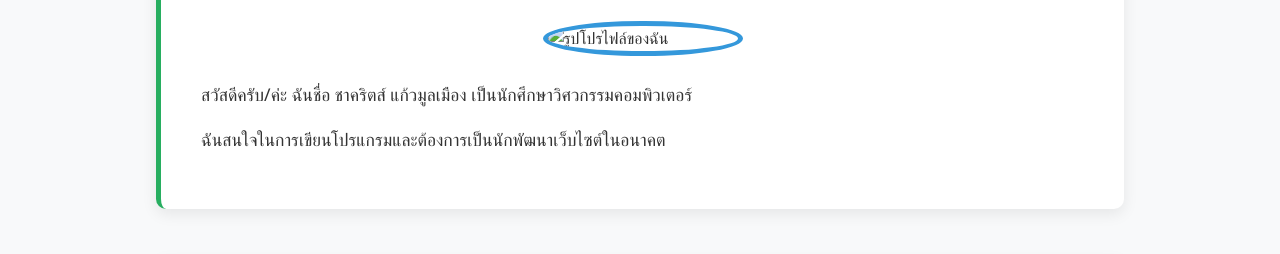
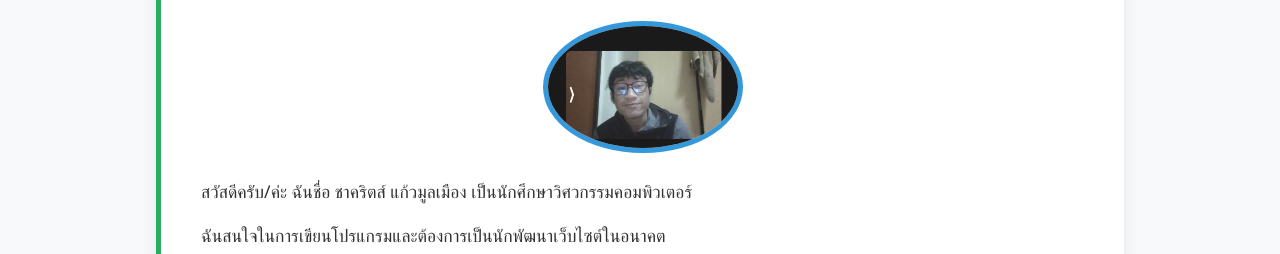
Before and after one commit to Zag5A6167/engce301-2_68, a plain HTML site: page week4/web_port/index.html in a window 1280 px wide. Shown: the part 399-653 px from the top of the page. Drawn offline with Linux system fonts and the light colour scheme.

Commit message:
add image

```diff
--- a/week4/web_port/index.html
+++ b/week4/web_port/index.html
@@ -20,7 +20,7 @@
     <main>
         <section id="about">
             <h2>เกี่ยวกับฉัน</h2>
-            <img src="images/pics.png" alt="รูปโปรไฟล์ของฉัน" width="200">
+            <img src="images/myImage.png" alt="รูปโปรไฟล์ของฉัน" width="200">
             <p>สวัสดีครับ/ค่ะ ฉันชื่อ ชาคริตส์ แก้วมูลเมือง เป็นนักศึกษาวิศวกรรมคอมพิวเตอร์</p>
             <p>ฉันสนใจในการเขียนโปรแกรมและต้องการเป็นนักพัฒนาเว็บไซต์ในอนาคต</p>
         </section>
```
Also changed, not shown: week4/web_port/images/myImage.png (added).
